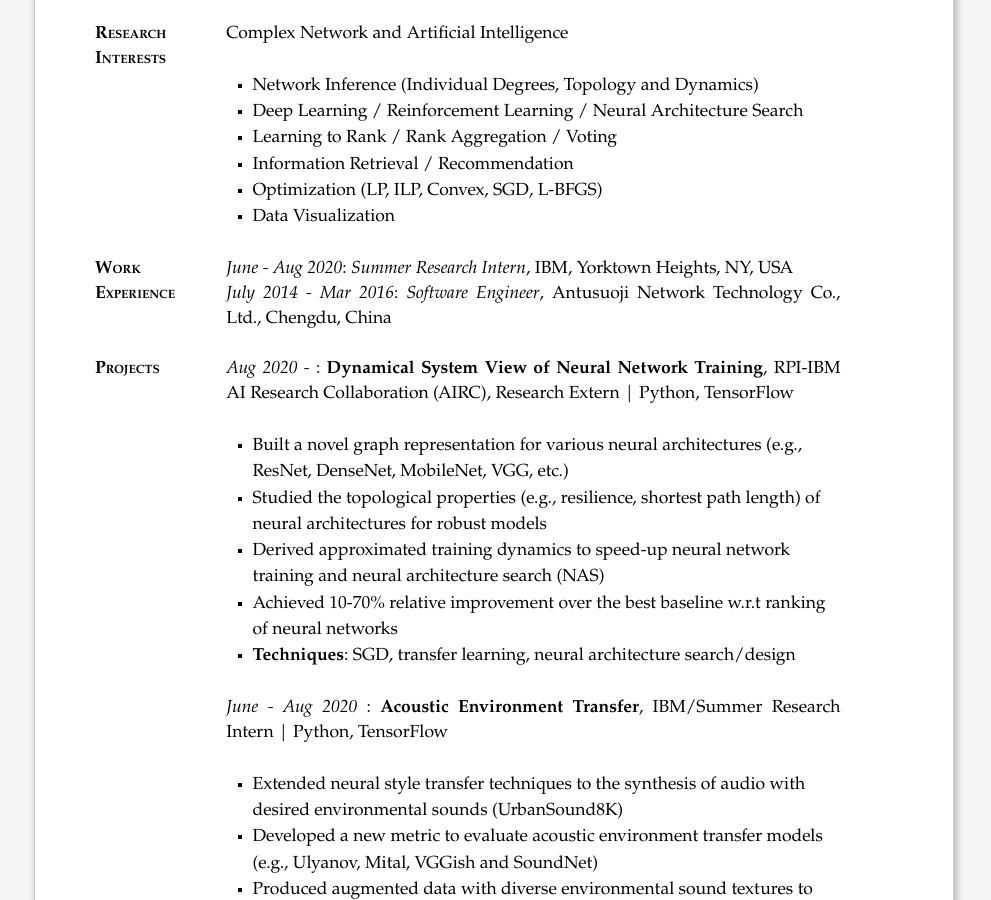
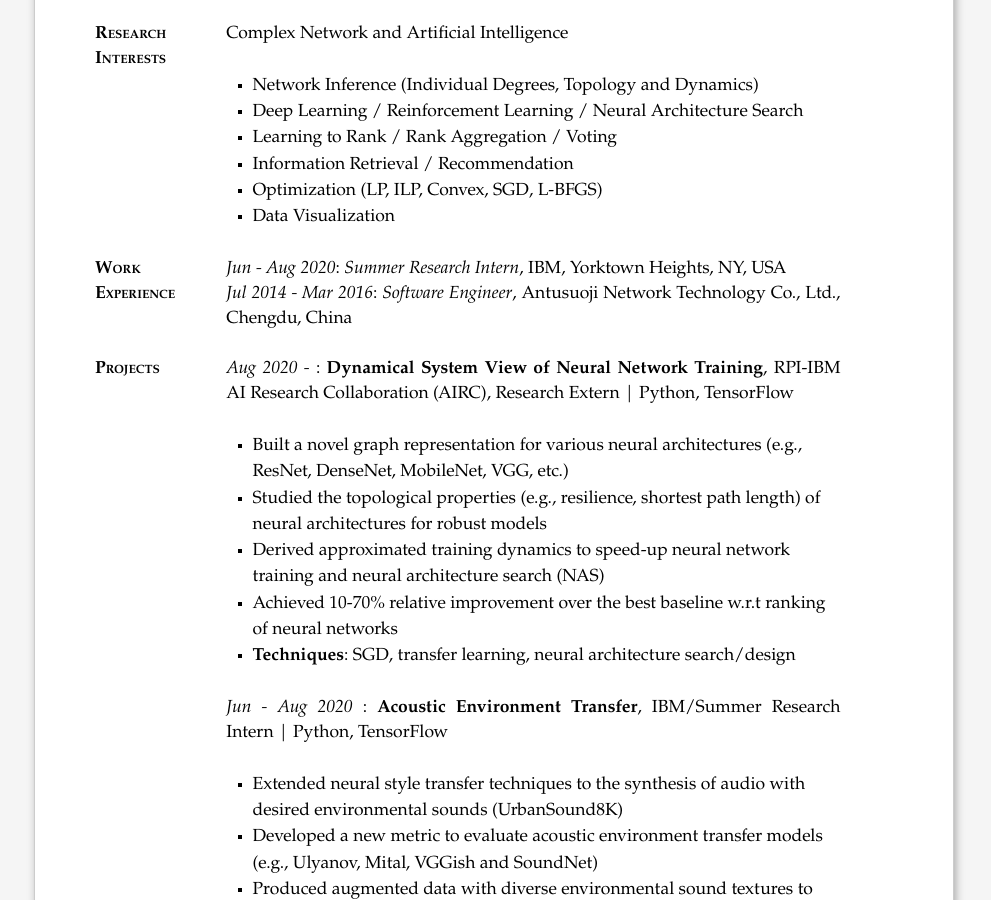
Before and after one commit to horsehour/horsehour.github.io, a Jekyll site: the page built from index.md, in a window 1280 px wide and 900 px high, scrolled down 1921 px. Shown: the whole window, without its empty margins (146-1137 px from the left). Built offline with Jekyll 4.4.1, drawn with Linux system fonts in a browser that asks for light colours; comment, search, counter and statistics services are not loaded; some of the changed text lies outside the part shown.

Commit message:
abbreviation months: june -> jun, july -> jul, sept -> sep

```diff
--- a/code/projects/vote/index.html
+++ b/code/projects/vote/index.html
@@ -42,8 +42,8 @@
   }
 
 </style>
-<script src="http://code.jquery.com/jquery-1.10.2.min.js"></script>
-<script src="http://d3js.org/d3.v3.min.js"></script>
+<script src="https://code.jquery.com/jquery-1.10.2.min.js"></script>
+<script src="https://d3js.org/d3.v3.min.js"></script>
 <script src="tree.js"></script>
 <body>
     <div id="tree-container"></div>
--- a/index.md
+++ b/index.md
@@ -35,9 +35,9 @@ Lally 08, 110 8th St. Troy NY, 12180, USA
 <div class="section" markdown="1">
 Education
 ============
-_Aug 2016 - now_: PhD, Computer Science, [Rensselaer Polytechnic Institute][RPI]{:target="_blank"}
+_Aug 2016 - present_: PhD, Computer Science, [Rensselaer Polytechnic Institute][RPI]{:target="_blank"}
 _Aug 2016 - May 2018_: MS, Computer Science, [Rensselaer Polytechnic Institute][RPI]{:target="_blank"}
-_Sept 2011 - July 2014_: MS, Applied Mathematics, [Southwest Jiaotong University][swjtu]{:target="_blank"}
+_Sep 2011 - Jul 2014_: MS, Applied Mathematics, [Southwest Jiaotong University][swjtu]{:target="_blank"}
 <!--
 2005.09 - 2009.07: ***B.Sc***, Information and Computing Science, [Tianjin University of Commerce][tjcu]{:target="_blank"}
 -->
@@ -110,8 +110,8 @@ Complex Network and Artificial Intelligence
 <div class="section" markdown="1">
 Work Experience
 ===============
-_June - Aug 2020_: *Summer Research Intern*, IBM, Yorktown Heights, NY, USA
-_July 2014 - Mar 2016_: *Software Engineer*, Antusuoji Network Technology Co., Ltd., Chengdu, China
+_Jun - Aug 2020_: *Summer Research Intern*, IBM, Yorktown Heights, NY, USA
+_Jul 2014 - Mar 2016_: *Software Engineer*, Antusuoji Network Technology Co., Ltd., Chengdu, China
 
 <!--
 - Collect web information (commercial products, job positions)
@@ -133,7 +133,7 @@ _Aug 2020 -_ : <b>Dynamical System View of Neural Network Training</b>, RPI-IBM
 - Achieved 10-70% relative improvement over the best baseline w.r.t ranking of neural networks
 - <b>Techniques</b>: SGD, transfer learning, neural architecture search/design
 
-_June - Aug 2020_ : <b>Acoustic Environment Transfer</b>, IBM/Summer Research Intern | Python, TensorFlow
+_Jun - Aug 2020_ : <b>Acoustic Environment Transfer</b>, IBM/Summer Research Intern | Python, TensorFlow
 - Extended neural style transfer techniques to the synthesis of audio with desired environmental sounds (UrbanSound8K)
 - Developed a new metric to evaluate acoustic environment transfer models (e.g., Ulyanov, Mital, VGGish and SoundNet)
 - Produced augmented data with diverse environmental sound textures to increase the robustness of audio classifiers
```
Also changed, not shown: other parts of index.md (+1 -1 lines), 2 other files.
